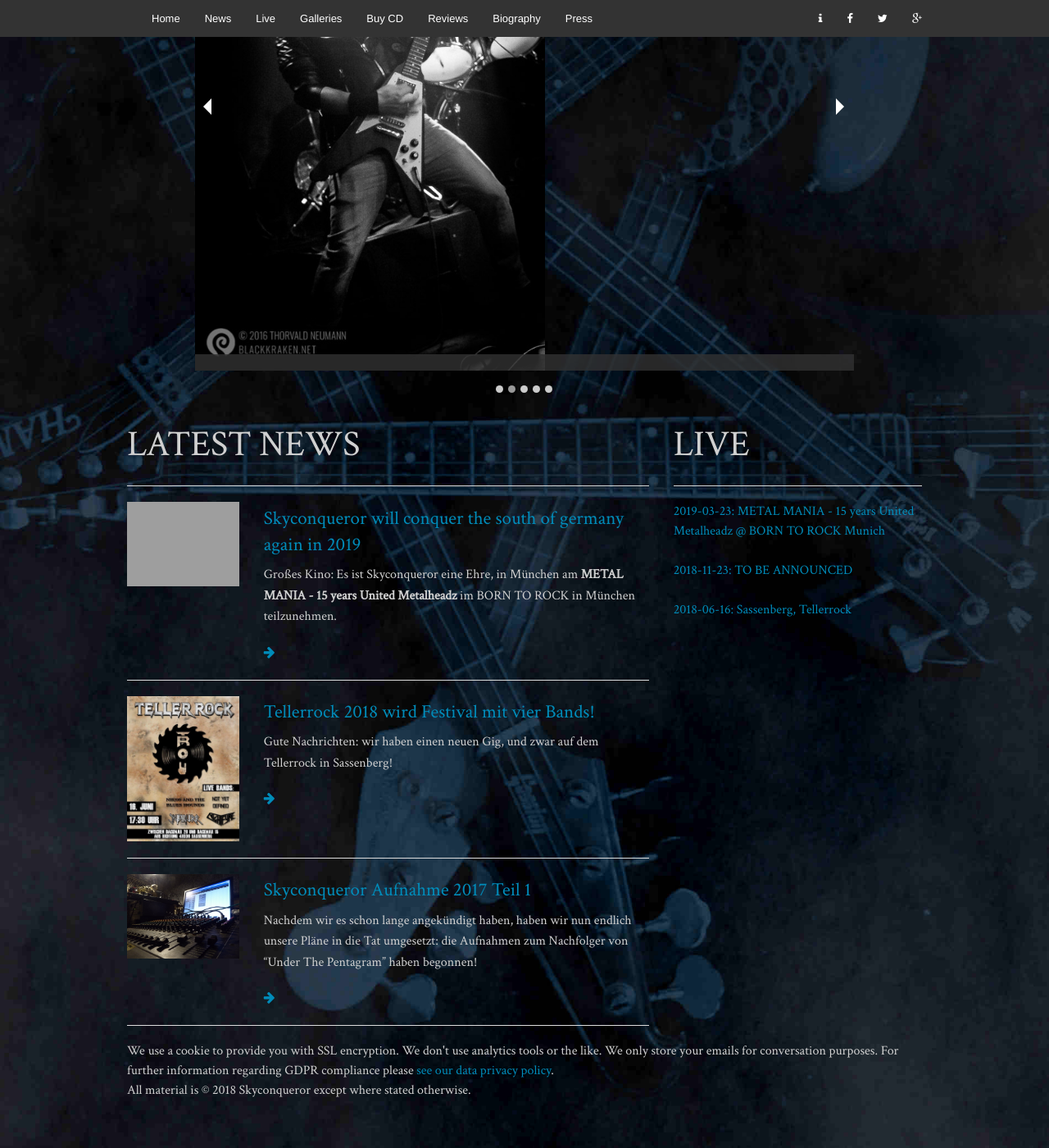
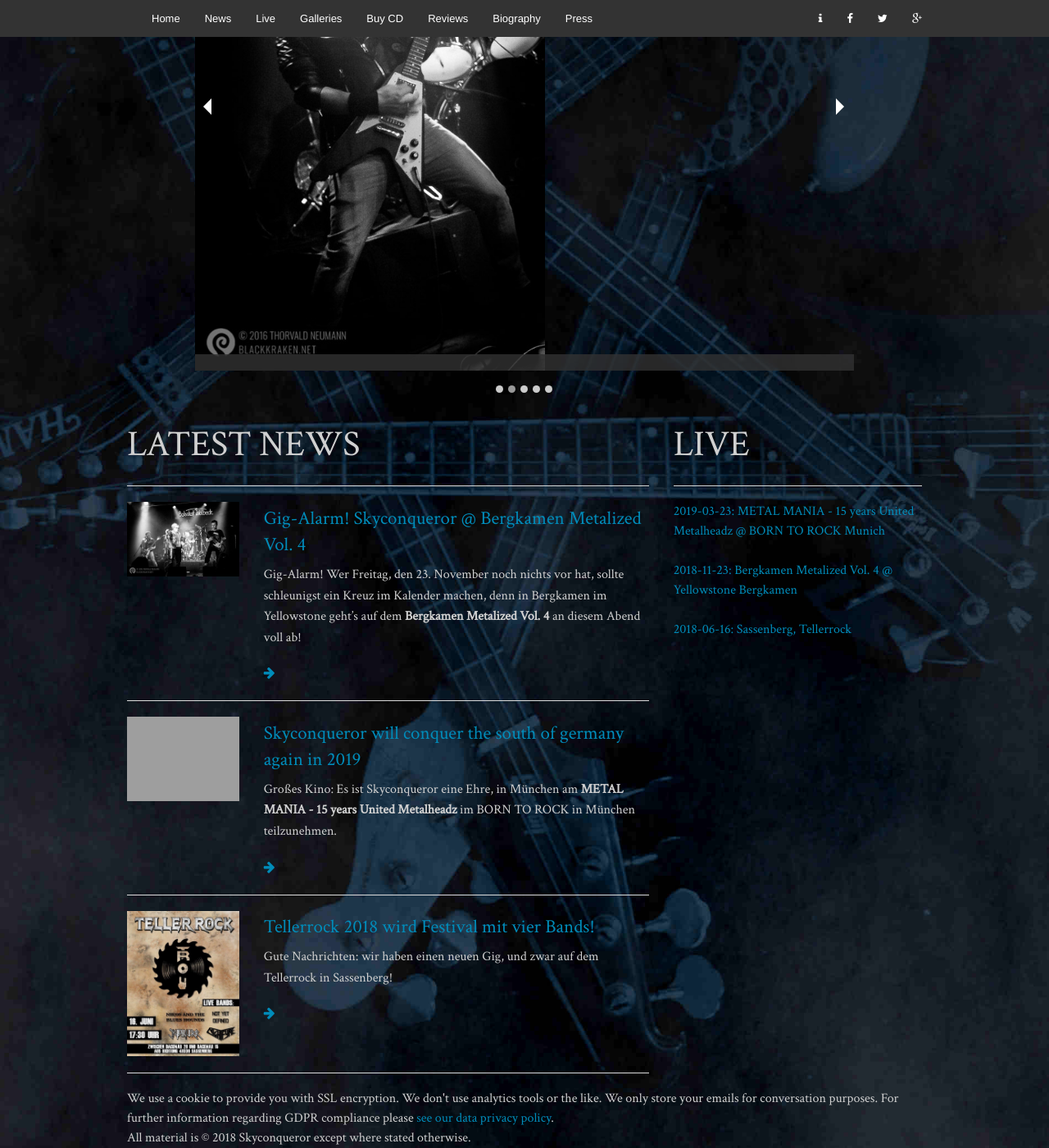
Before and after one commit to skyconqueror/skyconqueror.github.io, a Jekyll site: the page built from index.html, in a window 1280 px wide and 1400 px high, scrolled down 581 px. Shown: the whole window at 82% size. Built offline with Jekyll 4.4.1, drawn with Linux system fonts in a browser that asks for light colours.

Commit message:
Update gig for Bergkamen

```diff
--- /dev/null
+++ b/_posts/2018-11-05-new-gig-in-bergkamen.md
@@ -0,0 +1,19 @@
+---
+layout: post
+title: Gig-Alarm! Skyconqueror @ Bergkamen Metalized Vol. 4
+image: img/live/skyconqueror-01.jpg
+---
+
+Gig-Alarm! Wer Freitag, den 23. November noch nichts vor hat, sollte schleunigst ein Kreuz im Kalender machen, denn in Bergkamen im Yellowstone geht's auf dem **Bergkamen Metalized Vol. 4** an diesem Abend voll ab!
+
+Es spielen auf dem Bergkamen Metalized Vol. 4 :
+
+[Corroding Sun](http://www.corrodingsun.de/?fbclid=IwAR2-AXKWx8BAudkIJUnwSWNDfpC-2kqz4Nuh2nT9gQ5gPDvVaj5oFdecGlc) (Heavy Metal, Hamm/Soest)
+
+[Saint Serpent](https://www.facebook.com/SaintSerpent/) (Stoner/Doom/Sludge Machine, Wesel)
+
+SKYCONQUEROR (Heavy Metal, Dortmund)
+
+[Paranight](http://paranight.de/) (Melodic Metal, Soest)
+
+[Zum Facebook-Event](https://m.facebook.com/events/1825505314165843/)
```
Also changed, not shown: _gigs/2018-10-03-bergkamen-yellowstone-metalized.md (+16 -1 lines).
